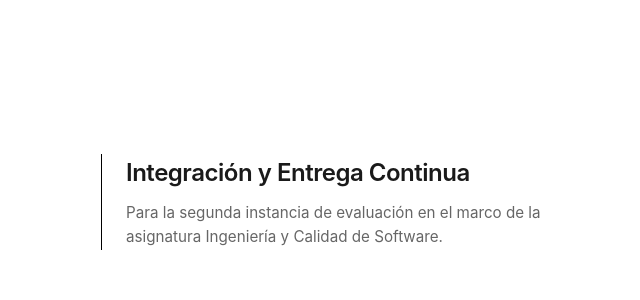
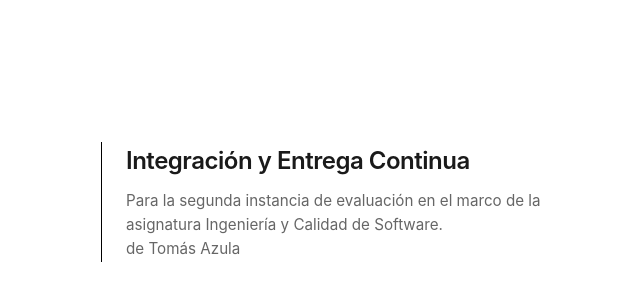
Before and after one commit to azulat/ics-cicd, a website: page index.html in a window 1280 px wide. Shown: the part 198-498 px from the top of the page, without its empty margins (289-929 px from the left). Drawn offline with Linux system fonts and the light colour scheme.

Commit message:
docs: añadir firma de Tomás Azula a index.html

```diff
--- a/index.html
+++ b/index.html
@@ -67,6 +67,7 @@
         <div class="content">
             <h1>Integración y Entrega Continua</h1>
             <p>Para la segunda instancia de evaluación en el marco de la asignatura Ingeniería y Calidad de Software.</p>
+            <p>de Tomás Azula</p>
         </div>
     </main>
 </body>
```
